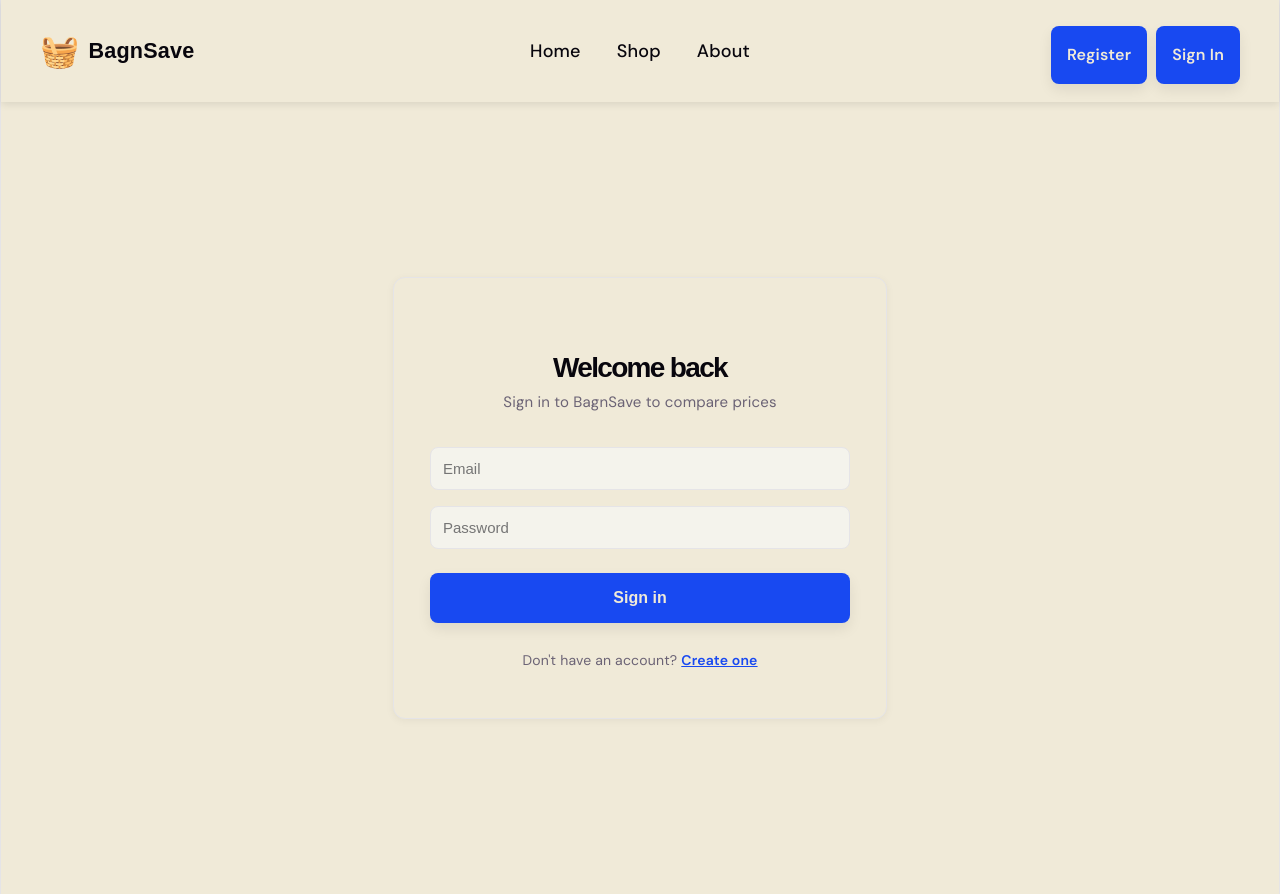
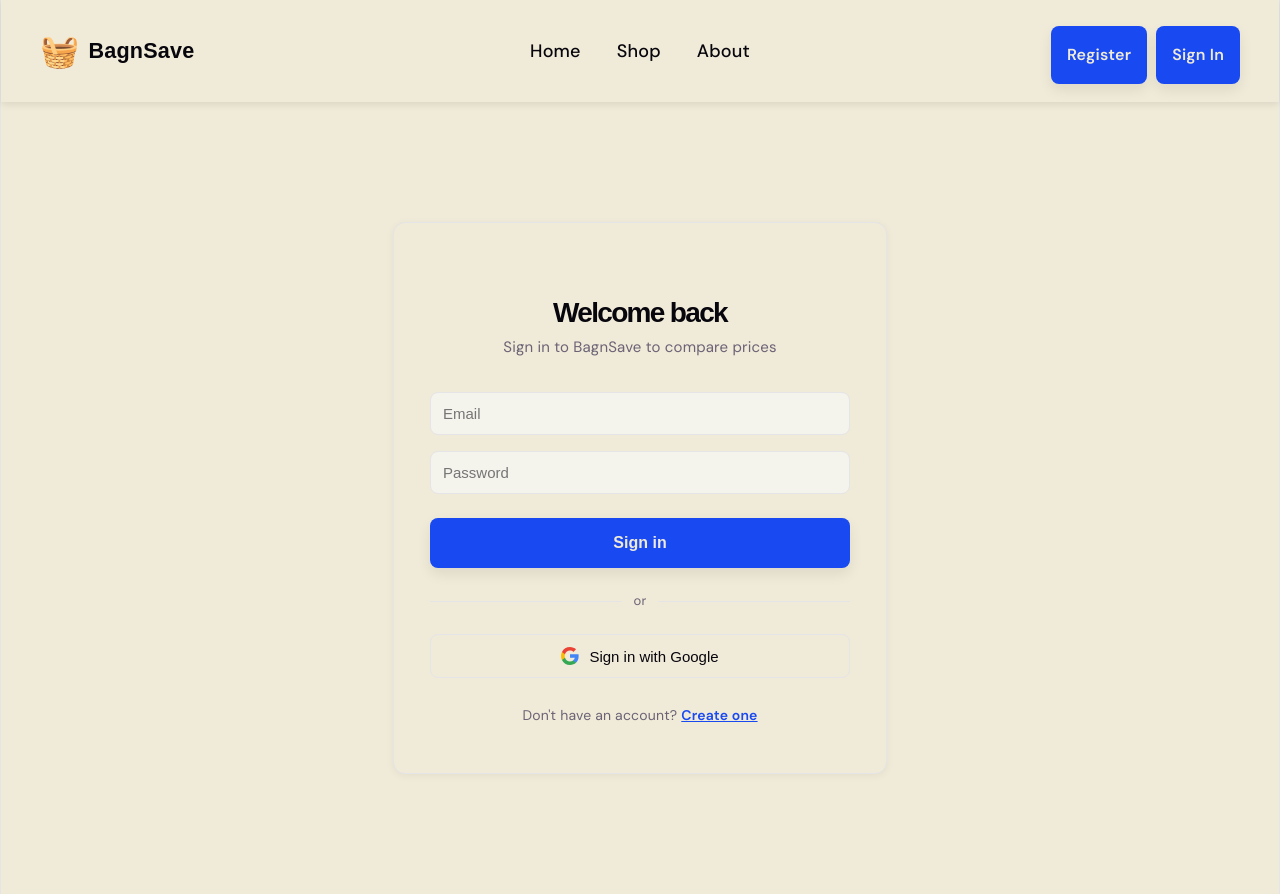
Before and after one commit to joshuapinpin/grocery-optimisation-project, a React (Vite) app in the folder frontend/: page /login in a window 1280 px wide. Built offline with nearby package versions, Linux system fonts and the light colour scheme; no server answers; a web font is replaced by a local one.

Commit message:
feat(oauth): added sign in/up with google buttons in the frontend

```diff
--- /dev/null
+++ b/frontend/src/components/GoogleSignInButton.css
@@ -0,0 +1,26 @@
+/* frontend/src/components/GoogleSignInButton.css */
+.google-signin-btn {
+    display: flex;
+    align-items: center;
+    justify-content: center;
+    gap: 10px;
+    width: 100%;
+    padding: 12px;
+    border-radius: 8px;
+    border: 1px solid var(--border);
+    background: var(--bg);
+    color: var(--text-h);
+    font-size: 15px;
+    font-weight: 500;
+    cursor: pointer;
+    transition: background 0.15s ease, border-color 0.15s ease;
+}
+
+.google-signin-btn:hover {
+    background: var(--code-bg);
+    border-color: var(--accent);
+}
+
+.google-signin-icon {
+    flex-shrink: 0;
+}
--- /dev/null
+++ b/frontend/src/components/GoogleSignInButton.tsx
@@ -0,0 +1,30 @@
+// frontend/src/components/GoogleSignInButton.tsx
+import './GoogleSignInButton.css'
+
+const BACKEND_URL = 'http://localhost:8080'
+
+interface GoogleSignInButtonProps {
+    label?: string
+}
+
+function GoogleSignInButton({ label = 'Continue with Google' }: GoogleSignInButtonProps) {
+    function handleClick() {
+        // full page redirect — this is NOT an API call, the browser needs to
+        // actually leave the app and go through Google's login flow
+        window.location.href = `${BACKEND_URL}/oauth2/authorization/google`
+    }
+
+    return (
+        <button type="button" className="google-signin-btn" onClick={handleClick}>
+            <svg className="google-signin-icon" viewBox="0 0 18 18" width="18" height="18">
+                <path fill="#4285F4" d="M17.64 9.2c0-.64-.06-1.25-.16-1.84H9v3.48h4.84a4.14 4.14 0 0 1-1.8 2.72v2.26h2.9c1.7-1.56 2.7-3.87 2.7-6.62z"/>
+                <path fill="#34A853" d="M9 18c2.43 0 4.47-.8 5.96-2.18l-2.9-2.26c-.8.54-1.84.86-3.06.86-2.35 0-4.34-1.59-5.05-3.72H.96v2.33A9 9 0 0 0 9 18z"/>
+                <path fill="#FBBC05" d="M3.95 10.7A5.4 5.4 0 0 1 3.67 9c0-.59.1-1.17.28-1.7V4.97H.96A9 9 0 0 0 0 9c0 1.45.35 2.83.96 4.03l2.99-2.33z"/>
+                <path fill="#EA4335" d="M9 3.58c1.32 0 2.5.45 3.44 1.35l2.58-2.58C13.46.89 11.43 0 9 0A9 9 0 0 0 .96 4.97l2.99 2.33C4.66 5.17 6.65 3.58 9 3.58z"/>
+            </svg>
+            <span>{label}</span>
+        </button>
+    )
+}
+
+export default GoogleSignInButton
--- a/frontend/src/pages/Login.css
+++ b/frontend/src/pages/Login.css
@@ -79,3 +79,19 @@
   color: var(--accent);
   font-weight: 600;
 }
+
+.login-divider {
+  display: flex;
+  align-items: center;
+  gap: 12px;
+  margin: 20px 0;
+  color: var(--text);
+  font-size: 13px;
+}
+.login-divider::before,
+.login-divider::after {
+  content: '';
+  flex: 1;
+  height: 1px;
+  background: var(--border);
+}
--- a/frontend/src/pages/Login.tsx
+++ b/frontend/src/pages/Login.tsx
@@ -2,6 +2,7 @@
 import { Link, useNavigate } from 'react-router-dom'
 import { useAuth } from '../context/AuthContext'
 import './Login.css'
+import GoogleSignInButton from '../components/GoogleSignInButton'
 
 function Login() {
   const [email, setEmail] = useState('')
@@ -55,6 +56,11 @@
           <button type='submit' className='login-button'>Sign in</button>
         </form>
 
+        <div className='login-divider'>
+          <span>or</span>
+        </div>
+        <GoogleSignInButton label='Sign in with Google' />
+
         <p className='login-register-link'>
           Don't have an account? <Link to='/register'>Create one</Link>
         </p>
--- a/frontend/src/pages/Register.tsx
+++ b/frontend/src/pages/Register.tsx
@@ -2,6 +2,7 @@
 import { Link, useNavigate } from 'react-router-dom'
 import './Register.css'
 import {useAuth} from "../context/AuthContext.tsx";
+import GoogleSignInButton from '../components/GoogleSignInButton'
 
 function Register() {
   const [name, setName] = useState('')
@@ -93,6 +94,11 @@
           <button type='submit' className='register-button'>Register</button>
         </form>
 
+        <div className='login-divider'>
+          <span>or</span>
+        </div>
+        <GoogleSignInButton label='Sign up with Google' />
+
         <p className='register-login-link'>
           Already have an account? <Link to='/login'>Sign in</Link>
         </p>
```
Also changed, not shown: 1 other file (tests, documents, lock files or other folders).
